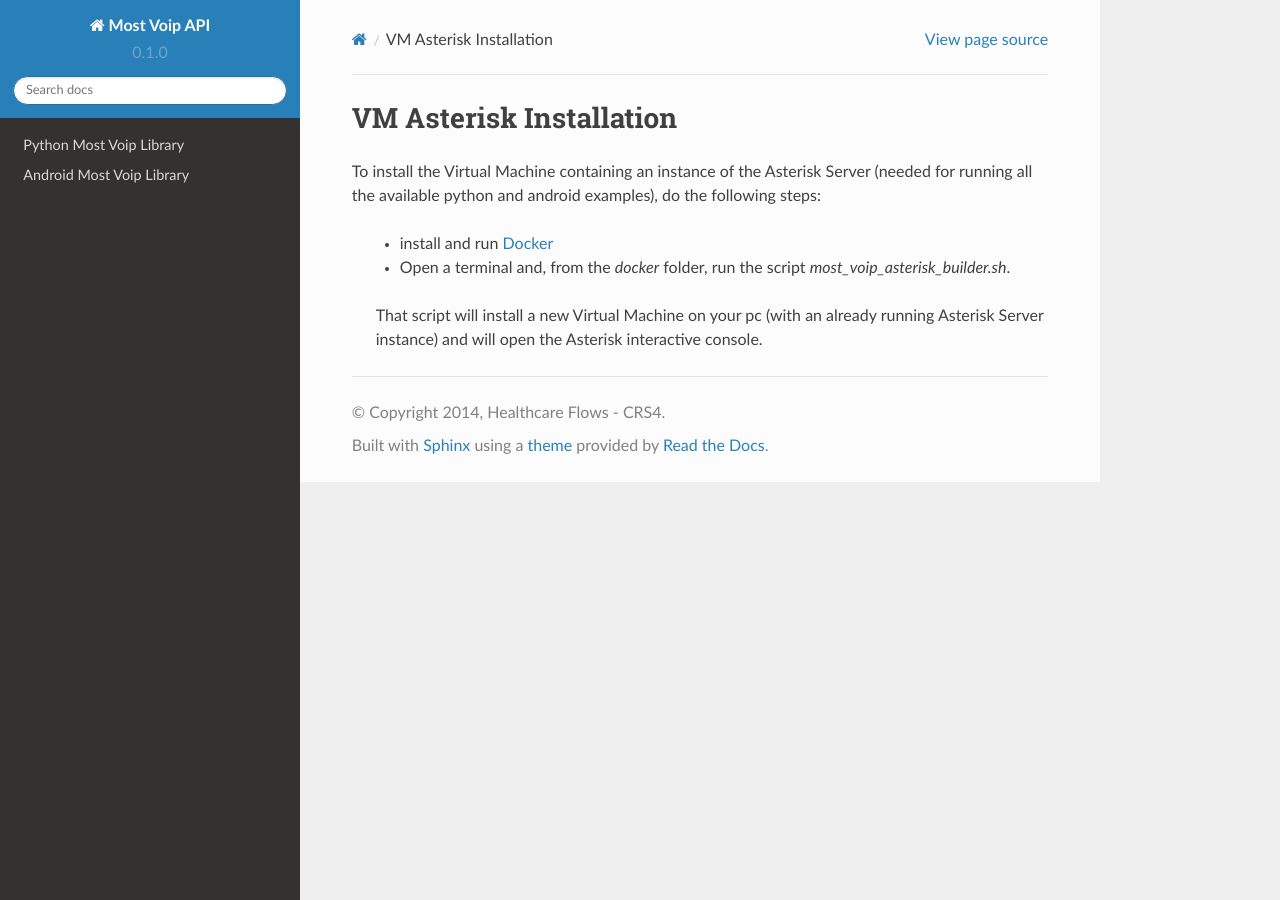
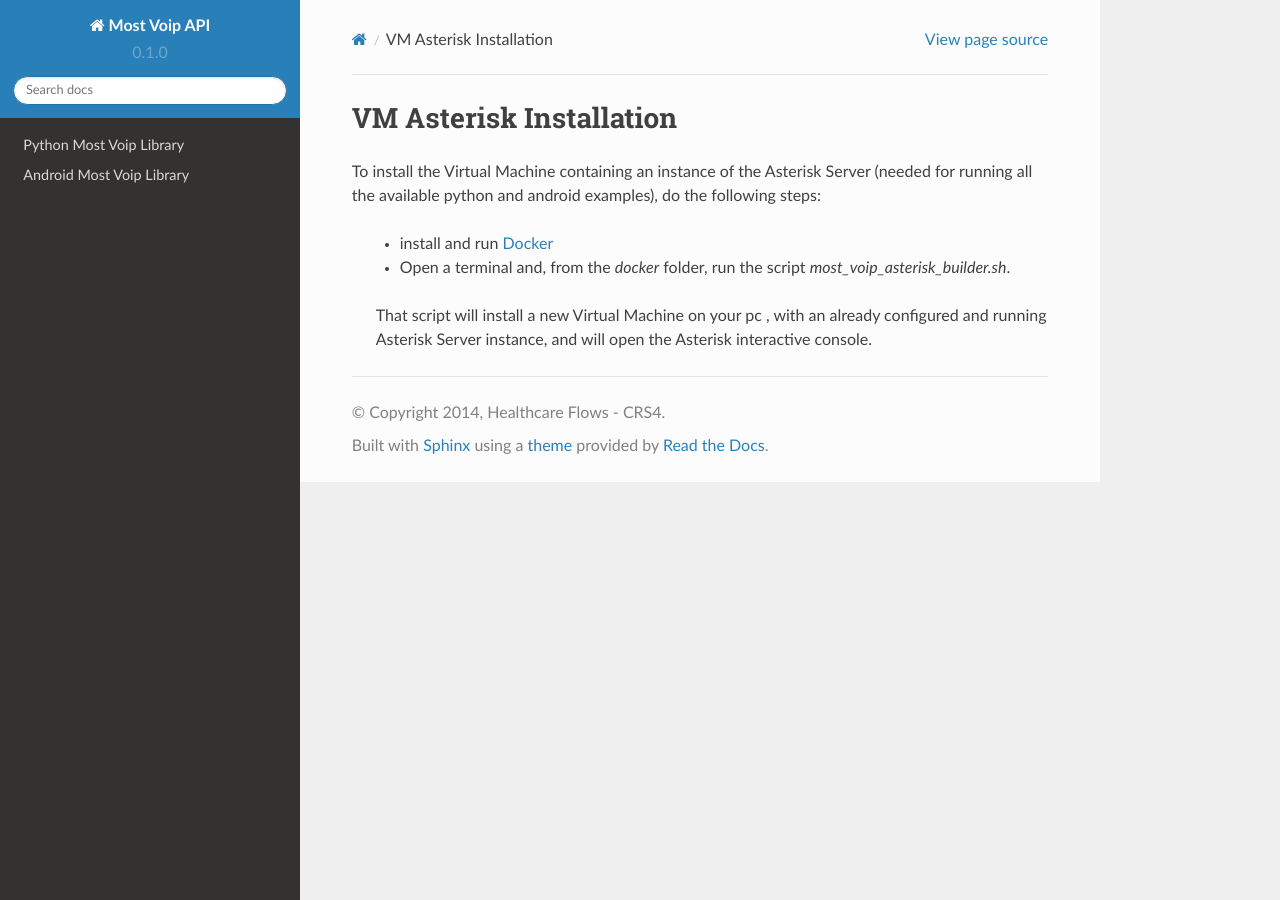
Before and after one commit to crs4/most-voip, a Sphinx documentation site: the page built from docs/asterisk_docs/vm_asterisk_installation.rst, in a window 1280 px wide. Built offline with Sphinx 7.4.7 and the Read the Docs theme 2.0.0, drawn with Linux system fonts in a browser that asks for light colours; pages that are not in the unit, such as notebooks, are missing from menus.

Commit message:
docs minor changes

```diff
--- a/docs/asterisk_docs/vm_asterisk_installation.rst
+++ b/docs/asterisk_docs/vm_asterisk_installation.rst
@@ -6,4 +6,4 @@ To install the Virtual Machine containing an instance of the Asterisk Server (ne
  * install and run `Docker <https://docs.docker.com/installation/>`_
  * Open a terminal and, from the  *docker* folder, run the script *most_voip_asterisk_builder.sh*.
 
- That script will install a new Virtual Machine on your pc (with an already running Asterisk Server instance) and will open the Asterisk interactive console.
+ That script will install a new Virtual Machine on your pc , with an already configured and running Asterisk Server instance, and will open the Asterisk interactive console.
--- a/docs/python_docs/tutorial/voip_tutorial_1.rst
+++ b/docs/python_docs/tutorial/voip_tutorial_1.rst
@@ -135,7 +135,7 @@ registration is accepted by the remote Sip server (with a
 VoipEvent.\_ACCOUNT\_REGISTERED state) or refused (with a
 VoipEvent.\_ACCOUNT\_REGISTRATION\_FAILED event)
 
-Step 3: Making a call to a arbitrary extension
+Step 3: Making a call to an arbitrary extension
 ~~~~~~~~~~~~~~~~~~~~~~~~~~~~~~~~~~~~~~~~~~~~~~
 
 In case of successfull registration, you can dial an extension (or call
```
